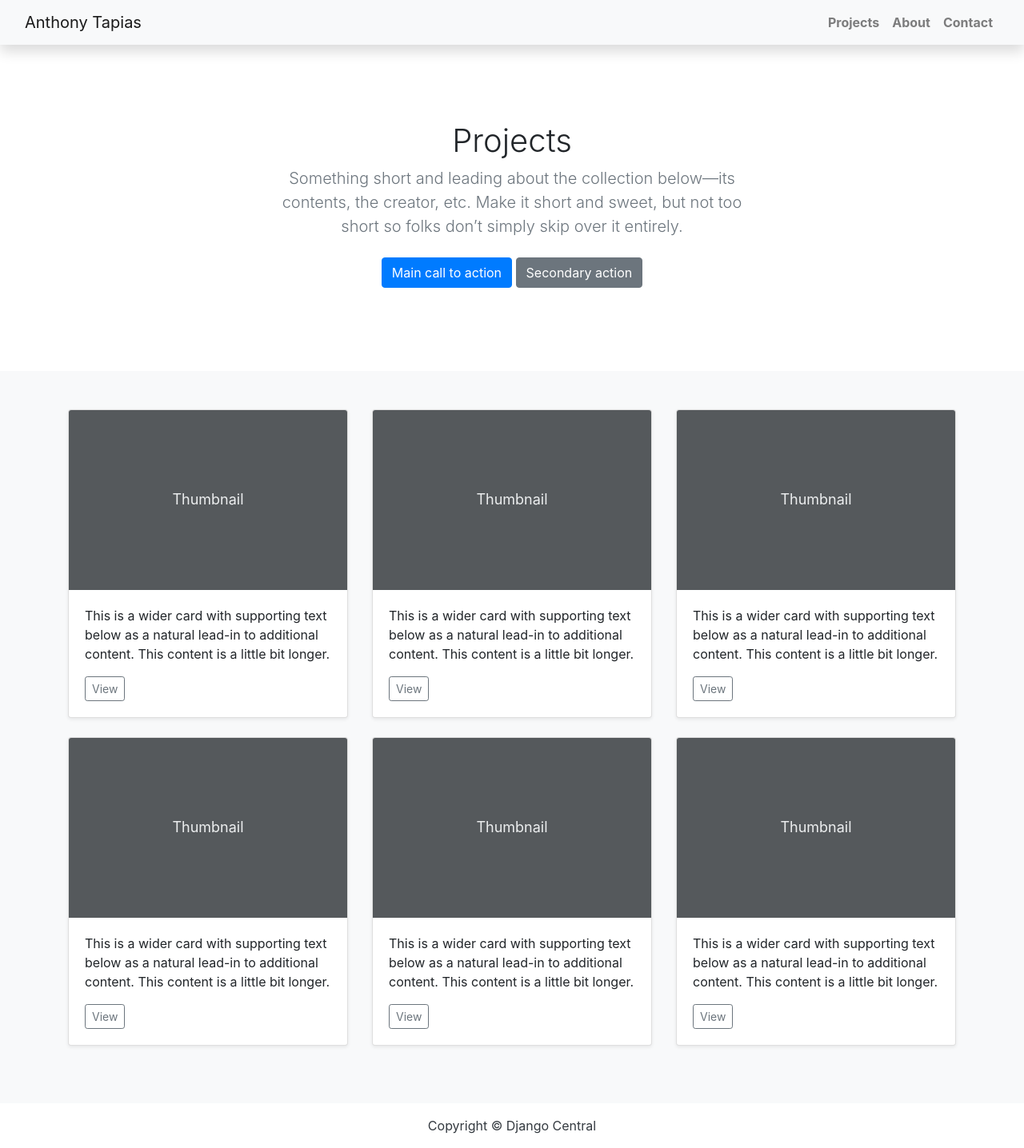
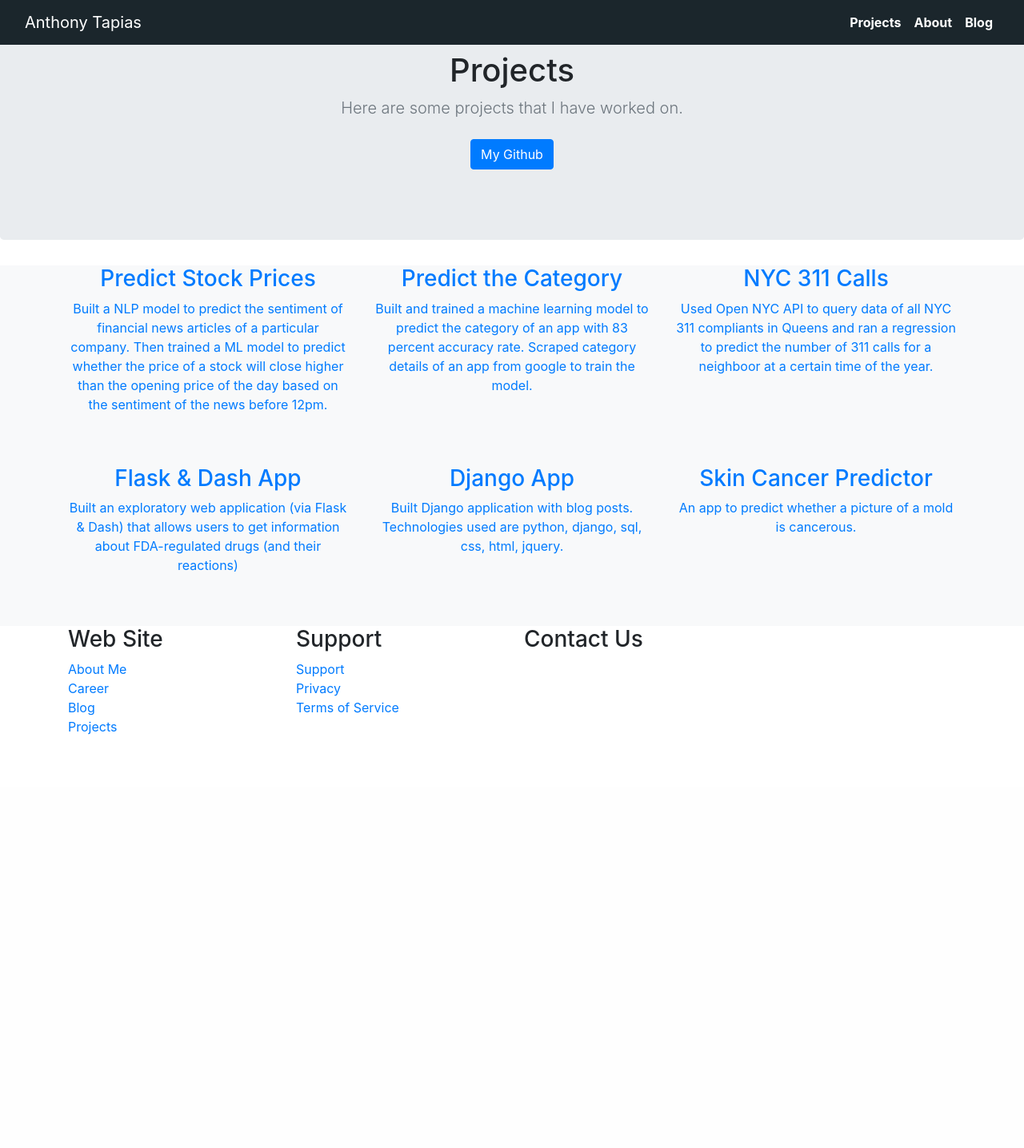
Before and after one commit to anthonytapias/portfolio, a Django app: page /projects/ in a window 1280 px wide. Shown: the whole page at 80% size. After the commit the page ends 919 px from the top, so only its background shows below. Run offline with Django 3.2, Linux system fonts and the light colour scheme; some libraries are stand-ins or nearby versions.

Commit message:
updates changes

```diff
--- a/blog/urls.py
+++ b/blog/urls.py
@@ -2,6 +2,6 @@ from . import views
 from django.urls import path
 
 urlpatterns = [
-    path('', views.PostList.as_view(), name='home'),
+    path('blog/', views.PostList.as_view(), name='blog'),
     path('<slug:slug>/', views.PostDetail.as_view(), name='post_detail'),
 ]
--- a/blog/views.py
+++ b/blog/views.py
@@ -3,7 +3,7 @@ from .models import Post
 
 class PostList(generic.ListView):
     queryset = Post.objects.filter(status=1).order_by('-created_on')
-    template_name = 'index.html'
+    template_name = 'blog.html'
 
 class PostDetail(generic.DetailView):
     model = Post
--- a/home/urls.py
+++ b/home/urls.py
@@ -8,5 +8,6 @@ urlpatterns = [
 
     # path('', views.home_view, name='home'),
     path('about/', views.about_view, name='about'),
-    path('projects/', views.projects_view, name='projects')
+    path('projects/', views.projects_view, name='projects'),
+    path('', views.home_view, name='home')
     ]
--- a/home/views.py
+++ b/home/views.py
@@ -12,3 +12,7 @@ def about_view(request):
 def projects_view(request):
     template_name = "projects.html"
     return render(request, template_name)
+
+def home_view(request):
+    template_name = "home.html"
+    return render(request, template_name)
--- a/static/css/album.css
+++ /dev/null
@@ -1,33 +0,0 @@
-.jumbotron {
-  padding-top: 3rem;
-  padding-bottom: 3rem;
-  margin-bottom: 0;
-  background-color: #fff;
-}
-@media (min-width: 768px) {
-  .jumbotron {
-    padding-top: 6rem;
-    padding-bottom: 6rem;
-  }
-}
-
-.jumbotron p:last-child {
-  margin-bottom: 0;
-}
-
-.jumbotron h1 {
-  font-weight: 300;
-}
-
-.jumbotron .container {
-  max-width: 40rem;
-}
-
-footer {
-  padding-top: 3rem;
-  padding-bottom: 3rem;
-}
-
-footer p {
-  margin-bottom: .25rem;
-}
--- a/templates/base.html
+++ b/templates/base.html
@@ -1,17 +1,24 @@
+{% load static %}
+
 <!DOCTYPE html>
 <html>
 
     <head>
-        <title>Django Central</title>
-        <link href="https://fonts.googleapis.com/css?family=Roboto:400,700" rel="stylesheet">
+        <title>Anthony Tapias</title>
+        <!-- <link href="https://fonts.googleapis.com/css?family=Roboto:400,700" rel="stylesheet"> -->
         <meta name="google" content="notranslate" />
-        <meta name="viewport" content="width=device-width, initial-scale=1" />
-        <link rel="stylesheet" href="https://maxcdn.bootstrapcdn.com/bootstrap/4.0.0/css/bootstrap.min.css" integrity="sha384-Gn5384xqQ1aoWXA+058RXPxPg6fy4IWvTNh0E263XmFcJlSAwiGgFAW/dAiS6JXm"
-            crossorigin="anonymous" />
+
+            <link rel="stylesheet" href="{% static 'temp/css/custom-bs.css' %}">
+            <link rel="stylesheet" href="{% static 'temp/css/jquery.fancybox.min.css' %}">
+            <link rel="stylesheet" href="{% static 'temp/fonts/icomoon/style.css' %}">
+            <link rel="stylesheet" href="{% static 'temp/fonts/line-icons/style.css' %}">
+
+
+            <link rel="stylesheet" href="{% static 'temp/css/style.css' %}">
     </head>
 
     <body>
-        <style>
+        <!-- <style>
             body {
             font-family: "Roboto", sans-serif;
             font-size: 17px;
@@ -26,32 +33,32 @@
             border-color: #dc281e;
         }
         .masthead {
-            background: #3398E1;
+            background: #222831;
             height: auto;
             padding-bottom: 15px;
             box-shadow: 0 16px 48px #E3E7EB;
             padding-top: 10px;
         }
-    </style>
+    </style> -->
 
         <!-- Navigation -->
-        <nav class="navbar navbar-expand-lg navbar-light bg-light shadow" id="mainNav">
+        <nav class="navbar fixed-top navbar-expand-lg navbar-light  " style="background-color: #1b262c; id="mainNav">
             <div class="container-fluid">
-                <a class="navbar-brand" href="{% url 'home' %}">Anthony Tapias</a>
+                <a class="navbar-brand text-white" href="{% url 'home' %}">Anthony Tapias</a>
                 <button class="navbar-toggler navbar-toggler-right" type="button" data-toggle="collapse" data-target="#navbarResponsive"
                     aria-controls="navbarResponsive" aria-expanded="false" aria-label="Toggle navigation">
                     <span class="navbar-toggler-icon"></span>
                 </button>
                 <div class="collapse navbar-collapse" id="navbarResponsive">
                     <ul class="navbar-nav ml-auto">
-                        <li class="nav-item text-black">
-                            <a class="nav-link text-black font-weight-bold" href="{% url 'projects' %}">Projects</a>
+                        <li class="nav-item text-white">
+                            <a class="nav-link text-white font-weight-bold" href="{% url 'projects' %}">Projects</a>
                         </li>
-                        <li class="nav-item text-black">
-                            <a class="nav-link text-black font-weight-bold" href="{% url 'about'%}">About</a>
+                        <li class="nav-item text-white">
+                            <a class="nav-link text-white font-weight-bold" href="{% url 'about'%}">About</a>
                         </li>
-                        <li class="nav-item text-black">
-                            <a class="nav-link text-black font-weight-bold" href="#">Contact</a>
+                        <li class="nav-item text-white">
+                            <a class="nav-link text-white font-weight-bold" href="{% url 'blog'%}">Blog</a>
                         </li>
                     </ul>
                 </div>
@@ -61,8 +68,53 @@
         <!-- Content Goes here -->
         {% endblock content %}
         <!-- Footer -->
-        <footer class="py-3 bg-grey">
-            <p class="m-0 text-dark text-center ">Copyright &copy; Django Central</p>
+        <footer class="site-footer slanted-footer">
+
+          <a href="#top" class="smoothscroll scroll-top">
+            <span class="icon-keyboard_arrow_up"></span>
+          </a>
+
+          <div class="container">
+            <div class="row mb-5">
+              <!-- <div class="col-6 col-md-3 mb-4 mb-md-0">
+                <h3>Scenic Products</h3>
+                <ul class="list-unstyled">
+                  <li><a href="#">Web Design</a></li>
+                  <li><a href="#">Graphic Design</a></li>
+                  <li><a href="#">Web Developers</a></li>
+                  <li><a href="#">Resources</a></li>
+                </ul>
+              </div> -->
+              <div class="col-6 col-md-3 mb-4 mb-md-0">
+                <h3>Web Site</h3>
+                <ul class="list-unstyled">
+                  <li><a href="{% url 'about' %}">About Me</a></li>
+                  <li><a href="#">Career</a></li>
+                  <li><a href="{% url 'blog' %}">Blog</a></li>
+                  <li><a href="{% url 'projects' %}">Projects</a></li>
+                </ul>
+              </div>
+              <div class="col-6 col-md-3 mb-4 mb-md-0">
+                <h3>Support</h3>
+                <ul class="list-unstyled">
+                  <li><a href="#">Support</a></li>
+                  <li><a href="#">Privacy</a></li>
+                  <li><a href="#">Terms of Service</a></li>
+                </ul>
+              </div>
+              <div class="col-6 col-md-3 mb-4 mb-md-0">
+                <h3>Contact Us</h3>
+                <div class="footer-social">
+
+                  <a href="#"><span class="icon-twitter"></span></a>
+
+                  <a href="https://www.linkedin.com/in/anthonytapias/"><span class="icon-linkedin"></span></a>
+                </div>
+              </div>
+            </div>
+
+
+          </div>
         </footer>
     </body>
 </html>
--- a/templates/projects.html
+++ b/templates/projects.html
@@ -10,7 +10,7 @@
     <meta charset="utf-8">
     <meta name="viewport" content="width=device-width, initial-scale=1, shrink-to-fit=no">
     <meta name="description" content="">
-    <meta name="author" content="Mark Otto, Jacob Thornton, and Bootstrap contributors">
+    <meta name="author" content="Anthony Tapias">
     <meta name="generator" content="Jekyll v4.0.1">
     <title>Projects Page</title>
 
@@ -36,7 +36,7 @@
       }
     </style>
     <!-- Custom styles for this template -->
-    <link href="{% static 'css/album.css'%}" rel="stylesheet">
+    <link href="{% static 'temp/css/projects.css'%}" rel="stylesheet">
   </head>
   <body>
     <header>
@@ -49,15 +49,85 @@
   <section class="jumbotron text-center">
     <div class="container">
       <h1>Projects</h1>
-      <p class="lead text-muted">Something short and leading about the collection below—its contents, the creator, etc. Make it short and sweet, but not too short so folks don’t simply skip over it entirely.</p>
+      <p class="lead text-muted">Here are some projects that I have worked on.</p>
       <p>
-        <a href="#" class="btn btn-primary my-2">Main call to action</a>
-        <a href="#" class="btn btn-secondary my-2">Secondary action</a>
+        <a href="https://github.com/anthonytapias" class="btn btn-primary btn-large my-2">My Github</a>
+
       </p>
     </div>
   </section>
+  <section class="site-section services-section bg-light block__62849" id="services-section">
+    <div class="container">
+      <!-- <div class="row mb-5">
+        <div class="col-12 text-center" data-aos="fade">
+          <h3 class="section-title-sub text-primary">Our Services</h3>
+          <h2 class="section-title mb-3">Services</h2>
+        </div>
+      </div> -->
+      <div class="row">
+        <div class="col-6 col-md-6 col-lg-4 mb-4 mb-lg-5">
 
-  <div class="album py-5 bg-light">
+          <a href="https://github.com/anthonytapias/Adverse-Drug-Events-A-Deep-Dive-Into-The-FDA" class="block__16443 text-center d-block">
+            <span class="custom-icon mx-auto"><span class="icon-line-tools d-block"></span></span>
+            <h3>Predict Stock Prices</h3>
+            <p>Built a NLP model to predict the sentiment of financial news articles of a particular company. Then trained a ML model to predict whether the price of a stock will close higher than the opening price of the day based on the sentiment of the news before 12pm.</p>
+          </a>
+
+        </div>
+        <div class="col-6 col-md-6 col-lg-4 mb-4 mb-lg-5">
+
+          <a href="https://github.com/anthonytapias/ItemCategoryClassifier" class="block__16443 text-center d-block">
+            <span class="custom-icon mx-auto"><span class="icon-line-lightbulb d-block"></span></span>
+            <h3>Predict the Category</h3>
+            <p>Built and trained a machine learning model to predict the category of an app with 83 percent accuracy rate. Scraped category details of an app from google to train the model.</p>
+          </a>
+
+        </div>
+        <div class="col-6 col-md-6 col-lg-4 mb-4 mb-lg-5">
+
+          <a href="https://github.com/anthonytapias/NYC_311" class="block__16443 text-center d-block">
+            <span class="custom-icon mx-auto"><span class="icon-line-laptop d-block"></span></span>
+            <h3>NYC 311 Calls</h3>
+            <p>Used Open NYC API to query data of all NYC 311 compliants in Queens and ran a regression to predict the number of 311 calls for a neighboor at a certain time of the year.</p>
+          </a>
+
+        </div>
+        <div class="col-6 col-md-6 col-lg-4 mb-4 mb-lg-5">
+
+          <a href="https://github.com/anthonytapias/Adverse-Drug-Events-A-Deep-Dive-Into-The-FDA" class="block__16443 text-center d-block">
+            <span class="custom-icon mx-auto"><span class="icon-line-search d-block"></span></span>
+            <h3>Flask & Dash App</h3>
+            <p>Built an exploratory web application (via Flask & Dash) that allows users to get information about FDA-regulated drugs (and their reactions)</p>
+          </a>
+
+        </div>
+        <div class="col-6 col-md-6 col-lg-4 mb-4 mb-lg-5">
+
+          <a href="#" class="block__16443 text-center d-block">
+            <span class="custom-icon mx-auto"><span class="icon-line-presentation d-block"></span></span>
+            <h3>Django App</h3>
+            <p>Built Django application with blog posts. Technologies used are python, django, sql, css, html, jquery. </p>
+          </a>
+
+        </div>
+        <div class="col-6 col-md-6 col-lg-4 mb-4 mb-lg-5">
+
+          <a href="#" class="block__16443 text-center d-block">
+            <span class="custom-icon mx-auto"><span class="icon-line-ribbon d-block"></span></span>
+            <h3>Skin Cancer Predictor</h3>
+            <p class="d-sm-block">An app to predict whether a picture of a mold is cancerous. </p>
+          </a>
+
+        </div>
+
+
+
+      </div>
+
+
+    </div>
+  </section>
+  <!-- <div class="album py-5 bg-light">
     <div class="container">
 
       <div class="row">
@@ -157,7 +227,7 @@
 
       </div>
     </div>
-  </div>
+  </div> -->
 
 </main>
 
--- a/templates/sidebar.html
+++ b/templates/sidebar.html
@@ -2,7 +2,7 @@
 
 <style>
         .card{
-            box-shadow: 0 16px 48px #E3E7EB;
+            box-shadow: 0 0px 0px #E3E7EB;
         }
 
 </style>
@@ -29,7 +29,7 @@
          <li>AWS</li>
         </ul>
         <a href="{% url 'about' %}"
-           class="btn btn-danger">Know more!</a>
+           class="btn btn-primary">Know more!</a>
     </div>
 </div>
 </div>
```
Also changed, not shown: templates/about.html (+34 -22 lines), templates/index.html (deleted, +0 -51 lines), templates/post_detail.html (+21 -1 lines), db.sqlite3, 1 other file.
